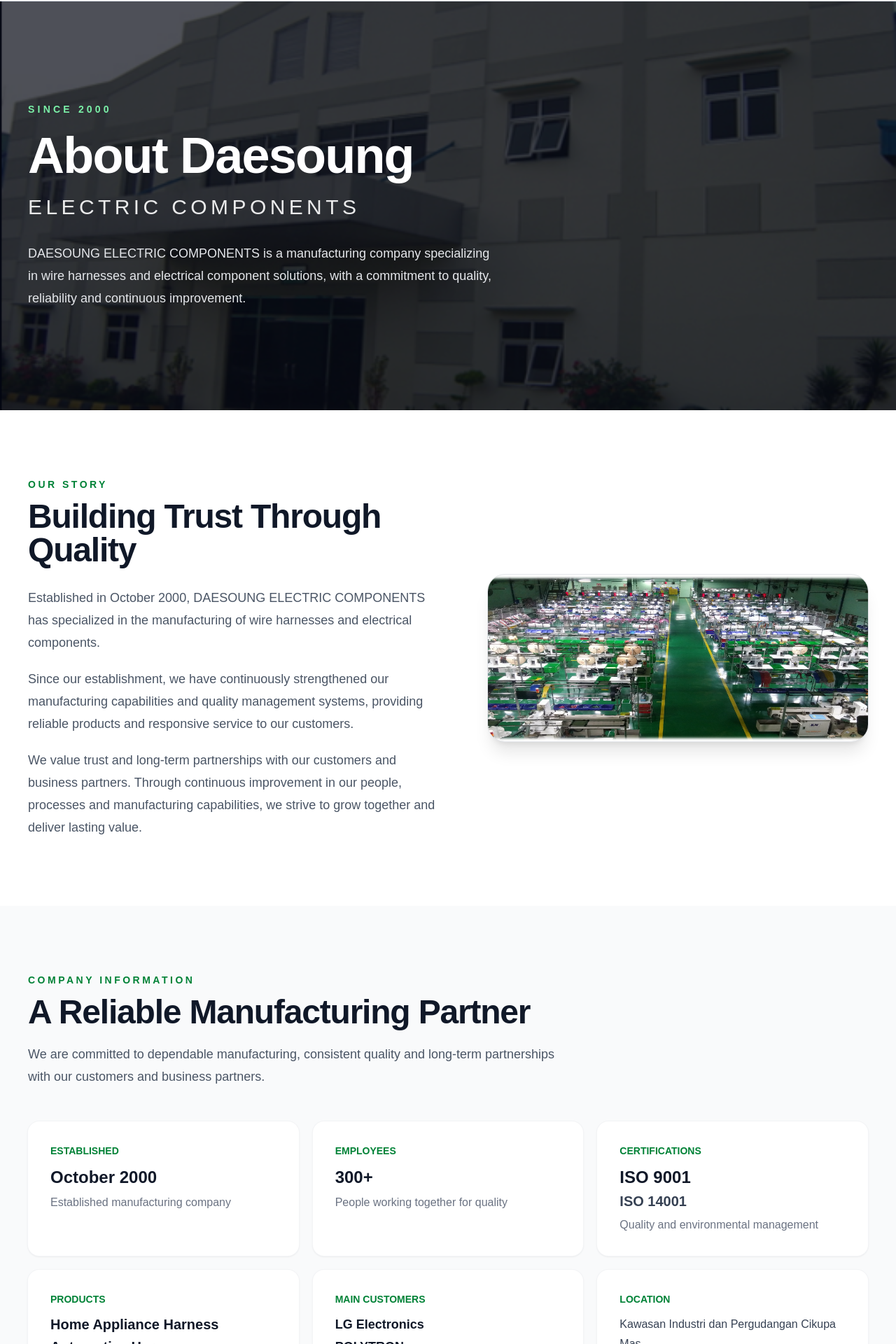
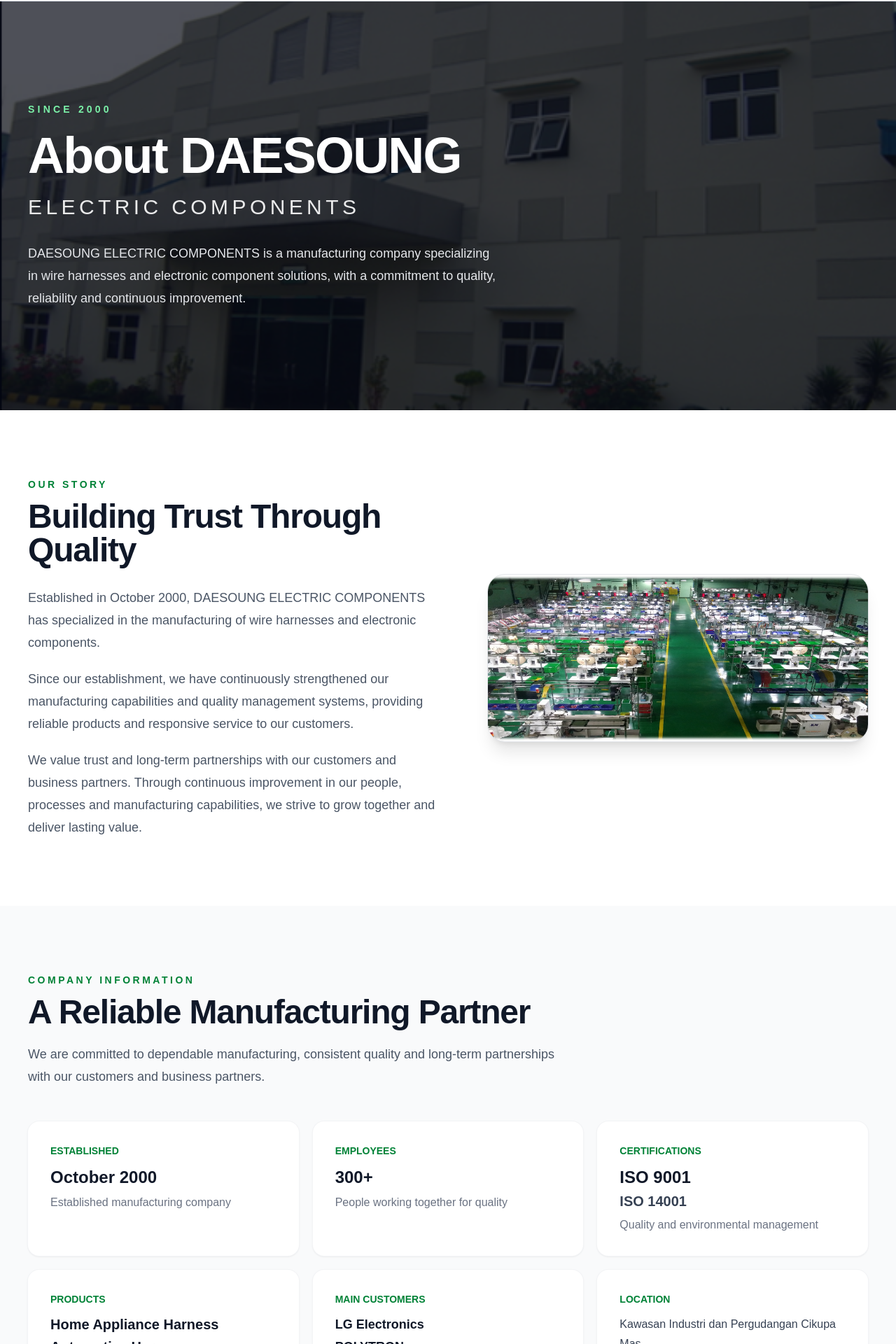
Before and after one commit to whatsupbro7/dsec-website, a Next.js app: page /about in a window 1280 px wide. Shown: the part 96-2016 px from the top of the page at 70% size. Built offline with nearby package versions, Linux system fonts and the light colour scheme.

Commit message:
Standardize English terminology on About page

```diff
--- a/app/about/page.tsx
+++ b/app/about/page.tsx
@@ -3,14 +3,14 @@
     <main className="bg-white text-gray-800">
       {/* ABOUT HERO */}
       <section className="relative overflow-hidden bg-gray-950 text-white">
-        <img src="/images/factory.jpg" alt="Daesoung Electric Components manufacturing facility" className="absolute inset-0 h-full w-full object-cover" />
+        <img src="/images/factory.jpg" alt="DAESOUNG ELECTRIC COMPONENTS manufacturing facility" className="absolute inset-0 h-full w-full object-cover" />
         <div className="absolute inset-0 bg-gray-950/70" />
         <div className="relative mx-auto max-w-7xl px-6 py-28 md:px-10 md:py-36">
           <p className="mb-5 text-sm font-semibold uppercase tracking-[0.3em] text-green-300">Since 2000</p>
-          <h1 className="text-5xl font-bold tracking-tight md:text-7xl">About Daesoung</h1>
+          <h1 className="text-5xl font-bold tracking-tight md:text-7xl">About DAESOUNG</h1>
           <p className="mt-5 max-w-3xl text-xl font-light tracking-[0.18em] text-white/90 md:text-3xl">ELECTRIC COMPONENTS</p>
           <p className="mt-8 max-w-2xl text-base leading-8 text-gray-200 md:text-lg">
-            DAESOUNG ELECTRIC COMPONENTS is a manufacturing company specializing in wire harnesses and electrical component solutions, with a commitment to quality, reliability and continuous improvement.
+            DAESOUNG ELECTRIC COMPONENTS is a manufacturing company specializing in wire harnesses and electronic component solutions, with a commitment to quality, reliability and continuous improvement.
           </p>
         </div>
       </section>
@@ -24,7 +24,7 @@
               <h2 className="text-3xl font-bold tracking-tight text-gray-900 md:text-5xl">Building Trust Through Quality</h2>
               <div className="mt-7 space-y-5 text-base leading-8 text-gray-600 md:text-lg">
                 <p>
-                  Established in October 2000, DAESOUNG ELECTRIC COMPONENTS has specialized in the manufacturing of wire harnesses and electrical components.
+                  Established in October 2000, DAESOUNG ELECTRIC COMPONENTS has specialized in the manufacturing of wire harnesses and electronic components.
                 </p>
                 <p>
                   Since our establishment, we have continuously strengthened our manufacturing capabilities and quality management systems, providing reliable products and responsive service to our customers.
@@ -36,7 +36,7 @@
             </div>
 
             <div className="overflow-hidden rounded-3xl shadow-xl ring-1 ring-gray-200">
-              <img src="/images/factory/factory1.png" alt="Daesoung Electric Components manufacturing floor" className="aspect-[16/7] w-full object-cover" />
+              <img src="/images/factory/factory1.png" alt="DAESOUNG ELECTRIC COMPONENTS manufacturing floor" className="aspect-[16/7] w-full object-cover" />
             </div>
           </div>
         </div>
@@ -74,7 +74,7 @@
               <p className="text-sm font-semibold text-green-700">PRODUCTS</p>
               <p className="mt-3 text-xl font-bold text-gray-900">Home Appliance Harness</p>
               <p className="mt-1 text-xl font-bold text-gray-900">Automotive Harness</p>
-              <p className="mt-2 text-gray-500">Wire harness and electrical components</p>
+              <p className="mt-2 text-gray-500">Wire harness and electronic components</p>
             </div>
             <div className="rounded-2xl bg-white p-8 shadow-sm ring-1 ring-gray-100">
               <p className="text-sm font-semibold text-green-700">MAIN CUSTOMERS</p>
```
